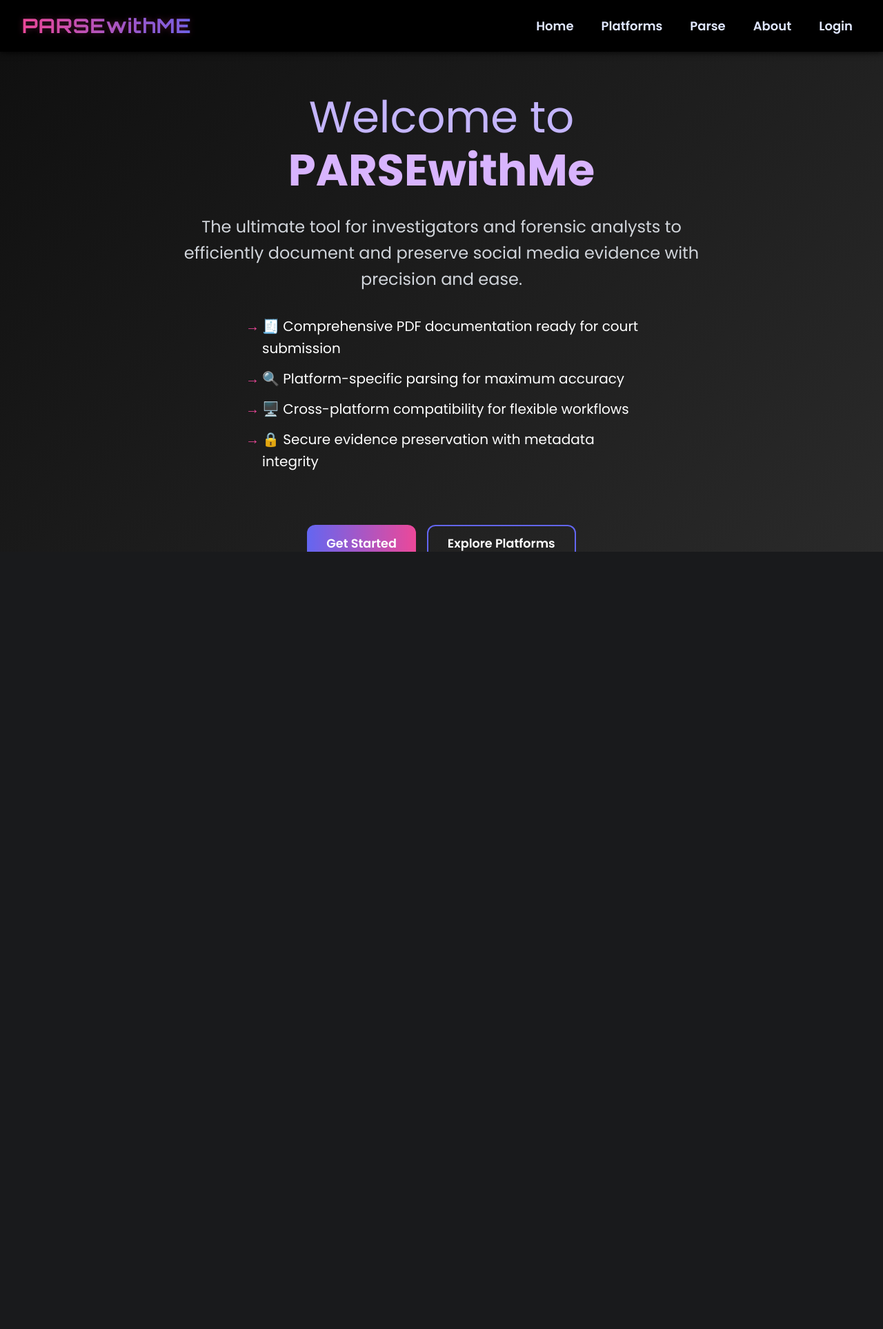
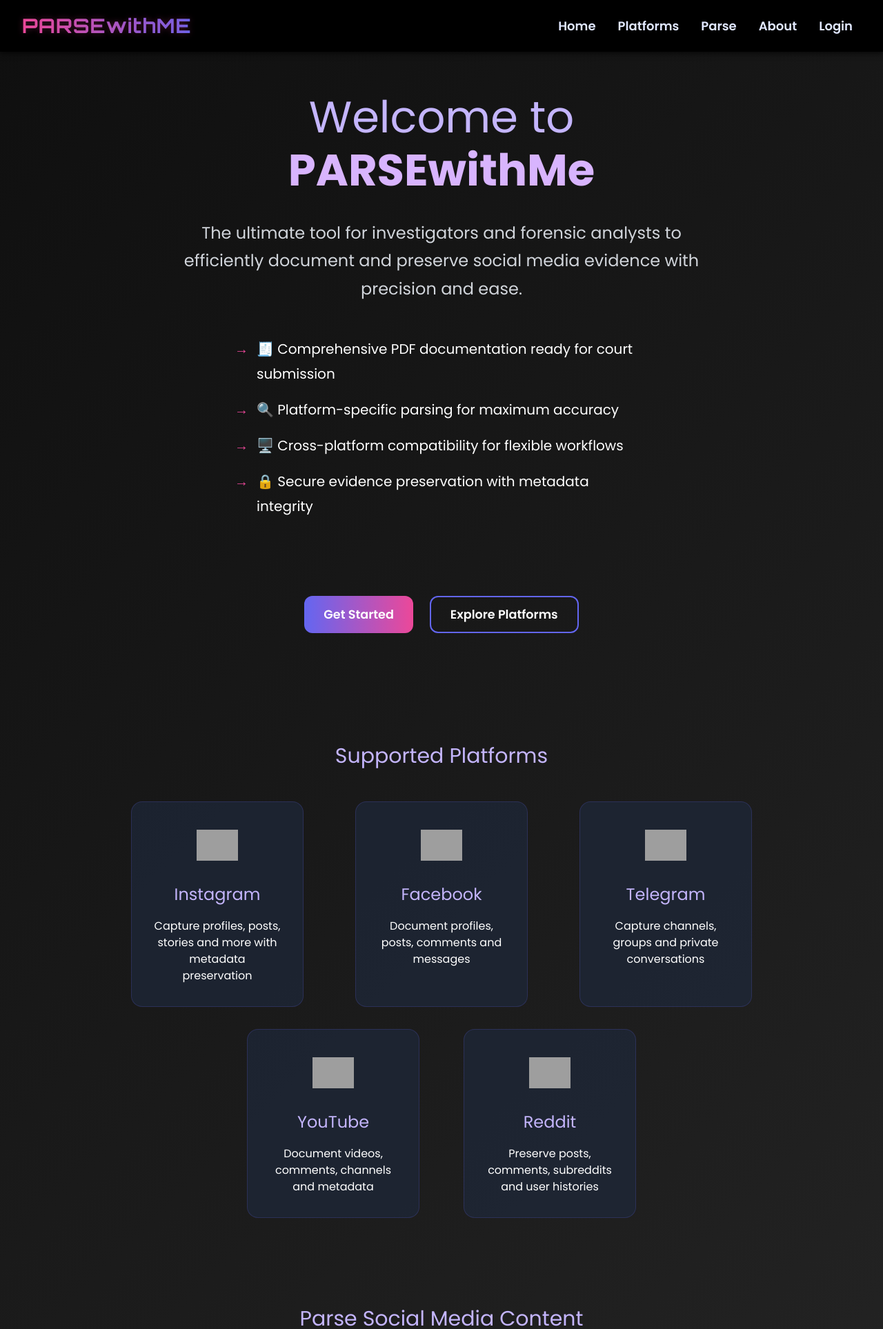
Before and after one commit to priyasha1212/ParseWithMe, a Flask app: page / in a window 1280 px wide. Shown: the top 1927 px of the page at 69% size. Before the commit the page ends 800 px from the top, so only its background shows below. Run offline with Flask 3, Linux system fonts and the light colour scheme; some libraries are stand-ins or nearby versions; grey boxes are pictures that could not be loaded.

Commit message:
Update index.html

```diff
--- a/templates/index.html
+++ b/templates/index.html
@@ -2,43 +2,24 @@
 <html lang="en">
 <head>
   <meta charset="UTF-8" />
-  <meta name="viewport" content="width=device-width, initial-scale=1.0, maximum-scale=1.0, user-scalable=no" />
+  <meta name="viewport" content="width=device-width, initial-scale=1" />
   <title>PARSEwithMe</title>
   <script src="https://cdn.tailwindcss.com"></script>
   <link href="https://fonts.googleapis.com/css2?family=Orbitron:wght@700&family=Poppins:wght@400;600;700&display=swap" rel="stylesheet">
   <style>
-    /* Base Styles */
-    html, body {
-      width: 100%;
-      height: 100%;
-      margin: 0;
-      padding: 0;
-      overflow-x: hidden;
-      -webkit-text-size-adjust: 100%;
-      -ms-text-size-adjust: 100%;
-    }
-
     body {
       font-family: 'Poppins', sans-serif;
       background: linear-gradient(135deg, #0f0f0f, #2a2a2a);
       color: white;
-      -webkit-overflow-scrolling: touch;
+      scroll-behavior: smooth;
     }
-
-    * {
-      box-sizing: border-box;
-      max-width: 100%;
-    }
-
     .highlight {
       color: #d8b4fe;
       font-weight: 700;
     }
-
     h1, h2, h3 {
       color: #c4b5fd;
     }
-
     .btn {
       background: linear-gradient(90deg, #6366f1, #ec4899);
       color: white;
@@ -50,175 +31,142 @@
       cursor: pointer;
       user-select: none;
       border: none;
-      display: inline-block;
-      text-align: center;
     }
-
     .btn:hover {
       transform: scale(1.05);
       background: linear-gradient(90deg, #4f46e5, #db2777);
       box-shadow: 0 0 15px rgba(236, 72, 153, 0.5);
     }
-
     .btn-secondary {
       background: transparent;
       border: 2px solid #6366f1;
       color: white;
     }
-
     .btn-secondary:hover {
       background: rgba(99, 102, 241, 0.1);
       box-shadow: 0 0 15px rgba(99, 102, 241, 0.3);
     }
-
-    /* Header */
     header {
       background: #000000;
       box-shadow: 0 2px 8px rgba(0,0,0,0.7);
-      position: fixed;
-      top: 0;
-      left: 0;
-      right: 0;
-      z-index: 50;
-      padding: 1rem;
-      display: flex;
-      justify-content: space-between;
-      align-items: center;
     }
-
+    nav a {
+      color: #e0e7ff;
+      font-weight: 600;
+      font-size: 1.125rem;
+      padding: 6px 12px;
+      transition: all 0.3s ease;
+      border-radius: 8px;
+    }
+    nav a:hover {
+      color: #ec4899;
+      background: rgba(236, 72, 153, 0.1);
+      text-decoration: none;
+    }
     .logo-text {
       font-family: 'Orbitron', sans-serif;
       font-weight: 700;
-      font-size: 1.5rem;
+      font-size: 1.8rem;
       background: linear-gradient(90deg, #ec4899, #6366f1);
       -webkit-background-clip: text;
       background-clip: text;
       color: transparent;
       text-shadow: 0 0 10px rgba(236, 72, 153, 0.3);
       letter-spacing: 1px;
+      transition: all 0.3s ease;
     }
-
-    nav {
-      display: flex;
-      gap: 0.5rem;
+    .logo-text:hover {
+      text-shadow: 0 0 15px rgba(236, 72, 153, 0.5);
+      transform: scale(1.02);
     }
-
-    nav a {
-      color: #e0e7ff;
-      font-weight: 600;
-      font-size: 1rem;
-      padding: 6px 10px;
-      transition: all 0.3s ease;
-      border-radius: 8px;
-      white-space: nowrap;
-    }
-
-    nav a:hover {
-      color: #ec4899;
-      background: rgba(236, 72, 153, 0.1);
-      text-decoration: none;
-    }
-
-    /* Hide navigation links except Login in mobile view */
-    @media (max-width: 767px) {
-      nav a:not([onclick*="openAuthModal"]) {
-        display: none;
-      }
-    }
-
-    /* Main Content */
     main {
-      padding-top: 80px;
-      padding-bottom: 40px;
-      width: 100%;
-      max-width: 100%;
+      padding-top: 100px;
+      max-width: 900px;
       margin: 0 auto;
     }
-
     section {
-      padding: 1.5rem;
-      width: 100%;
-      margin-bottom: 2rem;
+      margin-bottom: 8rem;
     }
-
     #home {
-      min-height: calc(100vh - 80px);
+      min-height: 100vh;
       display: flex;
       flex-direction: column;
       justify-content: center;
       text-align: center;
+      padding: 2rem;
     }
-
     #home h2 {
-      font-size: 2.5rem;
-      margin-bottom: 1.5rem;
+      font-size: 4rem;
+      margin-bottom: 2rem;
       line-height: 1.2;
     }
-
     #home p {
-      font-size: 1.1rem;
-      line-height: 1.6;
-      max-width: 100%;
-      margin: 0 auto 2rem auto;
+      font-size: 1.5rem;
+      line-height: 1.7;
+      max-width: 750px;
+      margin: 0 auto 3rem auto;
       color: #d1d5db;
     }
-
     #home ul {
       text-align: left;
-      max-width: 100%;
-      margin: 0 auto 2rem auto;
-      font-size: 1rem;
-      line-height: 1.6;
-      padding-left: 1rem;
+      max-width: 600px;
+      margin: 0 auto 3rem auto;
+      font-size: 1.25rem;
+      line-height: 1.8;
     }
-
     #home ul li {
-      margin-bottom: 0.75rem;
+      margin-bottom: 1rem;
       position: relative;
-      padding-left: 1.5rem;
+      padding-left: 2rem;
     }
-
     #home ul li:before {
       content: "→";
       position: absolute;
       left: 0;
       color: #ec4899;
     }
-
     .cta-buttons {
       display: flex;
-      flex-wrap: wrap;
-      gap: 1rem;
+      gap: 1.5rem;
       justify-content: center;
-      margin-top: 2rem;
+      margin-top: 3rem;
     }
 
-    /* Platforms Section */
+    /* Updated Platforms Section */
     .platforms-container {
       display: flex;
       flex-direction: column;
-      gap: 1.5rem;
+      align-items: center;
+      gap: 2rem;
       width: 100%;
     }
 
     .platforms-row {
       display: flex;
-      flex-wrap: wrap;
       justify-content: center;
-      gap: 1rem;
+      gap: 2rem;
       width: 100%;
+    }
+
+    /* First row - 3 cards */
+    .platforms-row:first-child {
+      justify-content: space-between;
+    }
+
+    /* Second row - 2 centered cards */
+    .platforms-row:last-child {
+      justify-content: center;
+      gap: 4rem;
     }
 
     .platform-card {
       background: rgba(30, 41, 59, 0.7);
       border-radius: 16px;
-      padding: 1.5rem;
+      padding: 2rem;
       text-align: center;
       transition: all 0.3s ease;
       border: 1px solid rgba(99, 102, 241, 0.2);
-      min-width: 160px;
-      flex: 1 1 160px;
-      max-width: 220px;
+      width: 250px;
     }
 
     .platform-card:hover {
@@ -226,125 +174,145 @@
       box-shadow: 0 10px 25px rgba(99, 102, 241, 0.2);
       border-color: rgba(99, 102, 241, 0.5);
     }
-
     .platform-card img {
-      width: 50px;
-      height: 50px;
-      margin: 0 auto 1rem auto;
+      width: 60px;
+      height: 60px;
+      margin: 0 auto 1.5rem auto;
       object-fit: contain;
     }
-
     .platform-card h3 {
-      font-size: 1.2rem;
-      margin-bottom: 0.75rem;
+      font-size: 1.5rem;
+      margin-bottom: 1rem;
     }
-
-    .platform-card p {
-      font-size: 0.9rem;
+    /* Modal Styling */
+    .modal {
+      background: rgba(0, 0, 0, 0.9);
+      backdrop-filter: blur(5px);
     }
-
-    /* Parse Section */
-    .parse-container {
+    .modal-content {
+      background: #1e293b;
+      padding: 30px;
+      border-radius: 16px;
+      max-width: 420px;
+      box-shadow: 0 0 30px rgba(236, 72, 153, 0.4);
+      color: white;
+      animation: modalFadeIn 0.3s ease-out;
+    }
+    @keyframes modalFadeIn {
+      from { opacity: 0; transform: translateY(-20px); }
+      to { opacity: 1; transform: translateY(0); }
+    }
+    .auth-tabs {
+      display: flex;
+      margin-bottom: 25px;
+      border-bottom: 1px solid #334155;
+    }
+    .auth-tab {
+      padding: 12px 20px;
+      cursor: pointer;
+      font-weight: 600;
+      color: #94a3b8;
+      transition: all 0.3s ease;
+      border-bottom: 3px solid transparent;
+    }
+    .auth-tab.active {
+      color: #ec4899;
+      border-bottom: 3px solid #ec4899;
+    }
+    .auth-tab:hover {
+      color: #d8b4fe;
+    }
+    .auth-form {
+      display: none;
+    }
+    .auth-form.active {
+      display: block;
+    }
+    .form-input {
       width: 100%;
-      max-width: 100%;
-      margin: 0 auto;
-      padding: 1.5rem;
-      background: rgba(30, 41, 59, 0.7);
-      border-radius: 16px;
-      border: 1px solid rgba(99, 102, 241, 0.2);
-    }
-
-    .parse-input {
-      width: 100%;
-      padding: 12px 14px;
+      padding: 14px 16px;
       border-radius: 10px;
       border: 2px solid #334155;
-      margin-bottom: 1rem;
+      margin-bottom: 16px;
       font-size: 1rem;
       color: white;
       background: rgba(15, 23, 42, 0.7);
+      transition: all 0.3s ease;
     }
-
-    .parse-input:focus {
+    .form-input:focus {
       outline: none;
       border-color: #6366f1;
       box-shadow: 0 0 0 3px rgba(99, 102, 241, 0.2);
     }
-
-    .parse-result {
-      margin-top: 1rem;
-      padding: 1rem;
-      border-radius: 10px;
-      background: rgba(15, 23, 42, 0.7);
-      display: none;
+    .form-footer {
+      margin-top: 20px;
+      font-size: 0.9rem;
+      color: #94a3b8;
     }
-
-    /* About Section */
+    .form-footer a {
+      color: #d8b4fe;
+      text-decoration: none;
+      transition: color 0.2s;
+    }
+    .form-footer a:hover {
+      color: #ec4899;
+      text-decoration: underline;
+    }
     #about {
       text-align: center;
     }
-
     #about h2 {
-      font-size: 2rem;
-      margin-bottom: 2rem;
+      font-size: 2.5rem;
+      margin-bottom: 3rem;
       position: relative;
       display: inline-block;
     }
-
     #about h2:after {
       content: "";
       position: absolute;
-      bottom: -8px;
+      bottom: -10px;
       left: 50%;
       transform: translateX(-50%);
-      width: 80px;
+      width: 100px;
       height: 3px;
       background: linear-gradient(90deg, #ec4899, #6366f1);
     }
-
     #about p {
-      font-size: 1rem;
-      line-height: 1.6;
-      max-width: 100%;
-      margin: 0 auto 1.5rem auto;
+      font-size: 1.25rem;
+      line-height: 1.8;
+      max-width: 700px;
+      margin: 0 auto 2rem auto;
       color: #cbd5e1;
       text-align: left;
     }
-
     .team-members {
       display: flex;
+      justify-content: flex-start;
+      gap: 2rem;
       flex-wrap: wrap;
-      justify-content: center;
-      gap: 1.5rem;
-      margin-top: 2rem;
+      margin-top: 3rem;
     }
-
     .team-member {
       background: rgba(30, 41, 59, 0.7);
       border-radius: 16px;
-      padding: 1.25rem;
-      width: 160px;
+      padding: 1.5rem;
+      width: 200px;
       transition: all 0.3s ease;
     }
-
     .team-member:hover {
       transform: translateY(-5px);
       box-shadow: 0 10px 25px rgba(99, 102, 241, 0.2);
     }
-
     .team-member h3 {
       color: #d8b4fe;
       margin: 1rem 0 0.5rem 0;
-      font-size: 1.1rem;
     }
-
     .team-member p {
       color: #94a3b8;
       font-size: 1rem;
       text-align: center;
       margin: 0;
     }
-
     /* Loading Spinner */
     .loading-spinner {
       border: 4px solid rgba(255, 255, 255, 0.1);
@@ -354,208 +322,126 @@
       height: 40px;
       animation: spin 1s linear infinite;
       margin: 20px auto;
-      display: none;
     }
-
     @keyframes spin {
       0% { transform: rotate(0deg); }
       100% { transform: rotate(360deg); }
     }
-
-    /* Modal Styling */
-    .modal {
-      background: rgba(0, 0, 0, 0.9);
-      backdrop-filter: blur(5px);
-      position: fixed;
-      top: 0;
-      left: 0;
-      right: 0;
-      bottom: 0;
-      display: none;
-      align-items: center;
-      justify-content: center;
-      z-index: 100;
+    .parse-container {
+      max-width: 600px;
+      margin: 0 auto;
+      padding: 2rem;
+      background: rgba(30, 41, 59, 0.7);
+      border-radius: 16px;
+      border: 1px solid rgba(99, 102, 241, 0.2);
     }
-
-    .modal-content {
-      background: #1e293b;
-      padding: 1.5rem;
-      border-radius: 16px;
-      width: 90%;
-      max-width: 400px;
-      box-shadow: 0 0 30px rgba(236, 72, 153, 0.4);
-      color: white;
-      animation: modalFadeIn 0.3s ease-out;
-    }
-
-    @keyframes modalFadeIn {
-      from { opacity: 0; transform: translateY(-20px); }
-      to { opacity: 1; transform: translateY(0); }
-    }
-
-    .auth-tabs {
-      display: flex;
-      margin-bottom: 1.5rem;
-      border-bottom: 1px solid #334155;
-    }
-
-    .auth-tab {
-      padding: 0.75rem 1rem;
-      cursor: pointer;
-      font-weight: 600;
-      color: #94a3b8;
-      transition: all 0.3s ease;
-      border-bottom: 3px solid transparent;
-      font-size: 0.95rem;
-    }
-
-    .auth-tab.active {
-      color: #ec4899;
-      border-bottom: 3px solid #ec4899;
-    }
-
-    .auth-tab:hover {
-      color: #d8b4fe;
-    }
-
-    .auth-form {
-      display: none;
-    }
-
-    .auth-form.active {
-      display: block;
-    }
-
-    .form-input {
+    .parse-input {
       width: 100%;
-      padding: 12px 14px;
+      padding: 14px 16px;
       border-radius: 10px;
       border: 2px solid #334155;
-      margin-bottom: 1rem;
+      margin-bottom: 20px;
       font-size: 1rem;
       color: white;
       background: rgba(15, 23, 42, 0.7);
     }
-
-    .form-input:focus {
+    .parse-input:focus {
       outline: none;
       border-color: #6366f1;
       box-shadow: 0 0 0 3px rgba(99, 102, 241, 0.2);
     }
-
-    .form-footer {
-      margin-top: 1rem;
-      font-size: 0.9rem;
-      color: #94a3b8;
-    }
-
-    .form-footer a {
-      color: #d8b4fe;
-      text-decoration: none;
-      transition: color 0.2s;
-    }
-
-    .form-footer a:hover {
-      color: #ec4899;
-      text-decoration: underline;
-    }
-
-    /* Scroll animations */
-    .opacity-0 {
-      opacity: 0;
-    }
-
-    .transition-opacity {
-      transition: opacity 0.7s ease-in-out;
-    }
-
-    /* PDF Box */
-    #pdfBox {
-      margin-top: 1rem;
-      padding: 1rem;
+    .parse-result {
+      margin-top: 20px;
+      padding: 15px;
       border-radius: 10px;
       background: rgba(15, 23, 42, 0.7);
       display: none;
     }
 
-    /* Media Queries for Larger Screens */
-    @media (min-width: 768px) {
+    /* Mobile-specific styles */
+    @media (max-width: 768px) {
+      /* Simplify header for mobile app view */
       header {
-        padding: 1rem 2rem;
+        padding: 1rem;
+        justify-content: center;
       }
 
-      .logo-text {
-        font-size: 1.8rem;
+      /* Hide all nav links except logo */
+      nav {
+        display: none;
       }
 
-      nav a {
-        font-size: 1.125rem;
-        padding: 6px 12px;
+      /* Make logo more prominent */
+      .logo-text {
+        font-size: 1.5rem;
+        margin: 0 auto;
       }
 
-      /* Show all navigation links on desktop */
-      nav a {
-        display: inline-block !important;
+      /* Adjust main content spacing */
+      main {
+        padding-top: 80px;
       }
 
-      main {
-        padding-top: 100px;
-        max-width: 900px;
-      }
-
-      section {
-        padding: 2rem;
-        margin-bottom: 8rem;
-      }
-
+      /* Make home section more compact */
       #home h2 {
-        font-size: 4rem;
+        font-size: 2.5rem;
       }
 
       #home p {
-        font-size: 1.5rem;
-        max-width: 750px;
+        font-size: 1.1rem;
       }
 
       #home ul {
-        max-width: 600px;
-        font-size: 1.25rem;
+        font-size: 1rem;
+      }
+
+      /* Stack CTA buttons */
+      .cta-buttons {
+        flex-direction: column;
+        gap: 1rem;
+      }
+
+      /* Make platform cards stack vertically */
+      .platforms-row {
+        flex-direction: column;
+        align-items: center;
       }
 
       .platform-card {
-        padding: 2rem;
-        min-width: 200px;
-        max-width: 250px;
+        width: 100%;
+        max-width: 300px;
+        margin-bottom: 1rem;
       }
 
-      .platform-card img {
-        width: 60px;
-        height: 60px;
+      /* Adjust parse section for mobile */
+      .parse-container {
+        padding: 1.5rem;
       }
 
-      .parse-container {
-        padding: 2rem;
-        max-width: 600px;
-      }
-
-      #about h2 {
-        font-size: 2.5rem;
-      }
-
-      #about p {
-        font-size: 1.25rem;
-        max-width: 700px;
+      /* Make team members stack */
+      .team-members {
+        flex-direction: column;
+        align-items: center;
       }
 
       .team-member {
-        width: 200px;
-        padding: 1.5rem;
+        width: 80%;
+      }
+
+      /* Hide elements not needed in mobile app view */
+      #home ul li:before {
+        display: none;
+      }
+
+      /* Make parse section more prominent */
+      #parse {
+        padding: 1rem;
       }
     }
   </style>
 </head>
 <body>
-  <header class="flex justify-between items-center fixed top-0 left-0 right-0 z-50">
+  <header class="flex justify-between items-center px-8 py-4 fixed top-0 left-0 right-0 z-50">
     <div class="logo-text">PARSEwithME</div>
     <nav class="flex space-x-2">
       <a href="#home">Home</a>
@@ -584,7 +470,7 @@
       </div>
     </section>
 
-    <section id="platforms" class="opacity-0 transition-opacity">
+    <section id="platforms" class="opacity-0 transition-opacity duration-700 ease-in-out">
       <h2 class="text-center text-3xl mb-12">Supported Platforms</h2>
       <div class="platforms-container">
         <!-- First Row - 3 Cards -->
@@ -622,7 +508,7 @@
       </div>
     </section>
 
-    <section id="parse" class="opacity-0 transition-opacity">
+    <section id="parse" class="opacity-0 transition-opacity duration-700 ease-in-out">
       <h2 class="text-center text-3xl mb-12">Parse Social Media Content</h2>
       <div class="parse-container">
         <input type="text" id="keywordInput" placeholder="Enter keyword or URL to parse" class="parse-input" />
@@ -639,7 +525,7 @@
       </div>
     </section>
 
-    <section id="about" class="opacity-0 transition-opacity">
+    <section id="about" class="opacity-0 transition-opacity duration-700 ease-in-out">
       <h2>Meet the Team</h2>
 
       <p>
@@ -996,4 +882,145 @@
       <span class="font-semibold text-purple-200">
         ${p.username ? `<a href='https://instagram.com/${p.username}' target='_blank' class='underline text-purple-200'>@${p.username}</a>` : ''}
       </span>
-      <span>${p.caption || ''
+      <span>${p.caption || ''}</span>
+      ${p.image_url ? `<img src='${p.image_url}' class='rounded mt-2 max-h-40 object-cover border border-purple-400/30' alt='Instagram post'/>` : ''}
+      ${p.url ? `<a href='${p.url}' target='_blank' class='underline text-purple-200'>View Post</a>` : ''}
+    </li>`
+  );
+  html += platformCard(
+    'Facebook',
+    'https://upload.wikimedia.org/wikipedia/commons/thumb/b/b8/2021_Facebook_icon.svg/1024px-2021_Facebook_icon.svg.png',
+    'indigo',
+    res.facebook_videos,
+    v => `<li class="bg-indigo-800/30 rounded p-2 flex flex-col gap-1">
+      <span class="font-semibold text-indigo-200">
+        ${v.username ? `<a href='https://facebook.com/${v.username}' target='_blank' class='underline text-indigo-200'>${v.username}</a>` : ''}
+      </span>
+      <span>${v.title || ''}</span>
+      ${v.url ? `<a href='${v.url}' target='_blank" class="underline text-indigo-200">View Post</a>` : ''}
+    </li>`
+  );
+
+  html += '</div>';
+  html += '<div class="flex gap-4 mt-6"><button class="btn flex-1" onclick="savePDFButton()">Save PDF</button><button class="btn btn-secondary flex-1" onclick="shuffleResults()">Shuffle Results</button></div>';
+  resultDiv.innerHTML = html;
+  resultDiv.style.display = 'block';
+}
+
+    // --- Save pad ---
+    function savePad() {
+      const pad = document.getElementById('parseResult').innerHTML;
+      apiPost('/save', { pad }).then(res => {
+        if (res.success) {
+          alert('Pad saved!');
+          loadPads();
+        } else {
+          alert('Failed to save pad');
+        }
+      });
+    }
+
+    // --- History ---
+    function loadHistory() {
+      apiGet('/history').then(res => {
+        showHistory(res.history || []);
+        // showHistoryBox(); // removed
+      });
+    }
+    function showHistory(history) {
+      let histDiv = document.getElementById('historyDiv');
+      if (!histDiv) {
+        histDiv = document.createElement('div');
+        histDiv.id = 'historyDiv';
+        histDiv.className = 'parse-result';
+        document.querySelector('#parse').appendChild(histDiv);
+      }
+      let clearBtn = `<button class="btn btn-secondary mb-2" onclick="clearHistory()">Clear History</button>`;
+      histDiv.innerHTML = '<h3>Search History</h3>' + clearBtn + (history.length ? '<ul>' + history.map(h => `<li>${h}</li>`).join('') + '</ul>' : '<i>No history</i>');
+      histDiv.style.display = 'block';
+    }
+    function clearHistory() {
+      apiPost('/history/clear', {}).then(() => {
+        loadHistory();
+      });
+    }
+    function clearHistoryUI() {
+      const histDiv = document.getElementById('historyDiv');
+      if (histDiv) histDiv.style.display = 'none';
+    }
+
+    // --- Pads ---
+    function loadPads() {}
+    function showPads() {}
+    function clearPadsUI() {
+      const padDiv = document.getElementById('padsDiv');
+      if (padDiv) padDiv.remove();
+    }
+
+    // --- PDF (was pad) ---
+    function savePDFButton() {
+      savePDF();
+    }
+    function loadPDFs() {
+      apiGet('/pdfs').then(res => {
+        showPDFs(res.pdfs || []);
+        showPDFBox();
+      });
+    }
+    function showPDFs(pdfs) {
+      let pdfDiv = document.getElementById('pdfsDiv');
+      if (!pdfDiv) {
+        pdfDiv = document.createElement('div');
+        pdfDiv.id = 'pdfsDiv';
+        pdfDiv.className = 'parse-result';
+        document.querySelector('#parse').appendChild(pdfDiv);
+      }
+      pdfDiv.innerHTML = '<h3>Saved PDFs</h3>' + (pdfs.length ? '<ul>' + pdfs.map((p, i) => `<li>PDF ${i+1}: <a href="/pdfs/${encodeURIComponent(p)}" target="_blank" class="underline">Download</a></li>`).join('') + '</ul>' : '<i>No PDFs saved</i>');
+      pdfDiv.style.display = 'block';
+    }
+    function clearPDFsUI() {
+      const pdfDiv = document.getElementById('pdfsDiv');
+      if (pdfDiv) pdfDiv.style.display = 'none';
+    }
+
+    // --- Attach event handlers ---
+    document.querySelector('#loginForm .btn').onclick = handleLogin;
+    document.querySelector('#signupForm .btn').onclick = handleSignup;
+
+    // On load, check if logged in (try to load history/pads)
+    window.addEventListener('DOMContentLoaded', () => {
+      updateAuthUI();
+      // Hide history and PDF boxes until login
+      const pdfBox = document.getElementById('pdfBox');
+      if (pdfBox) pdfBox.style.display = 'none';
+    });
+
+    // Close modal when clicking outside
+    window.addEventListener('click', (event) => {
+      if (event.target.classList.contains('modal')) {
+        closeModal('authModal');
+      }
+    });
+
+    function showHistoryBox() {
+  apiGet('/history').then(res => {
+    const box = document.getElementById('historyBox');
+    if (!box) return;
+    box.innerHTML = '<h3 class="font-bold mb-2">Search History</h3>' +
+      (res.history && res.history.length ? '<ul>' + res.history.map(h => {
+        // Try to extract keyword, timestamp, and username from the history string
+        let match = h.match(/^(.*?)\s+—\s+(.*?)\s+—\s+(.*)$/);
+        let keyword = h, timestamp = '', username = '';
+        if (match) {
+          keyword = match[1];
+          timestamp = match[2];
+          username = match[3];
+        }
+        return `<li><span class='font-semibold'>${keyword}</span> <span class='text-xs text-gray-400'>${timestamp}</span> <span class='text-xs text-green-400 ml-2'>@${username}</span> <a href="#" class="underline text-blue-300 ml-2" title="Go to result" onclick="startParsingFromHistory('${keyword.replace(/'/g, '\'')}')">🔎</a></li>`;
+      }).join('') + '</ul>' : '<div>No history yet.</div>');
+    box.style.display = 'block';
+  });
+}
+  </script>
+</body>
+</html>
```
